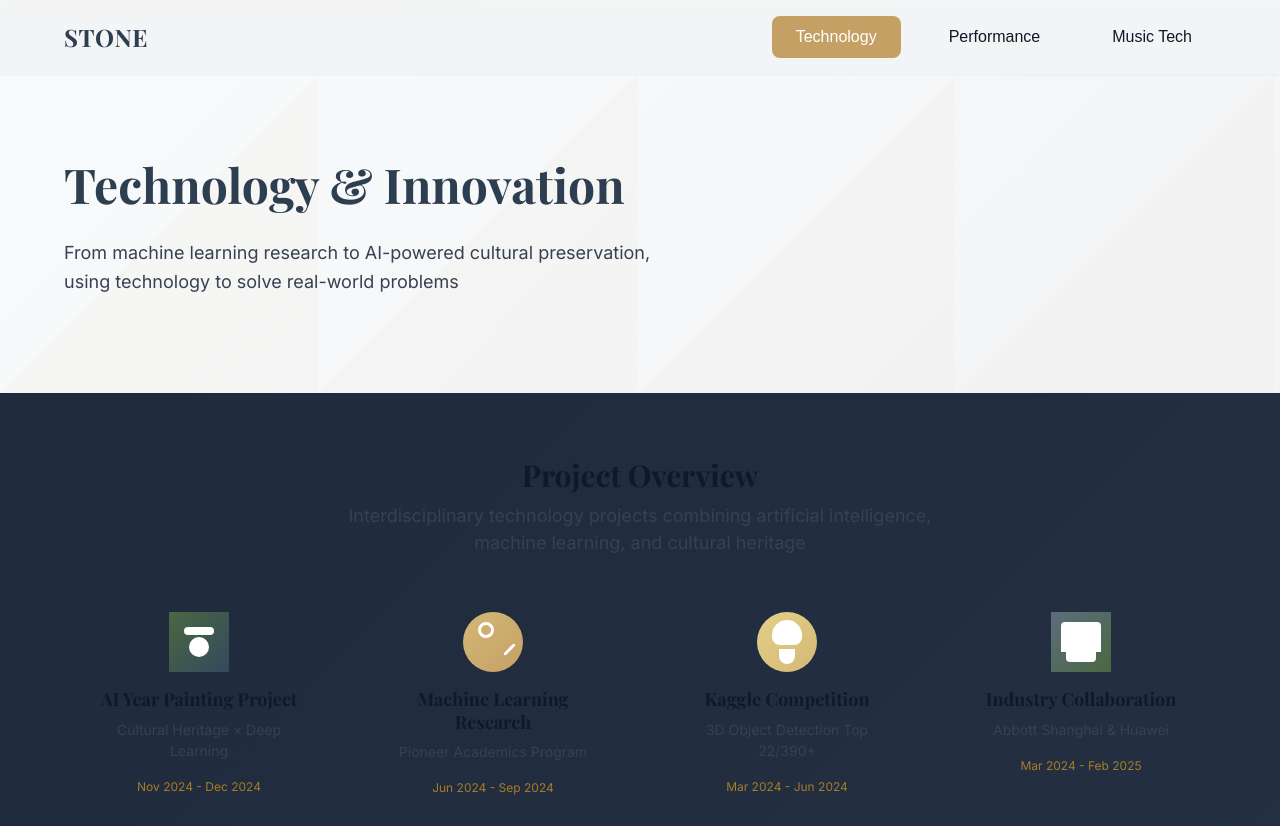
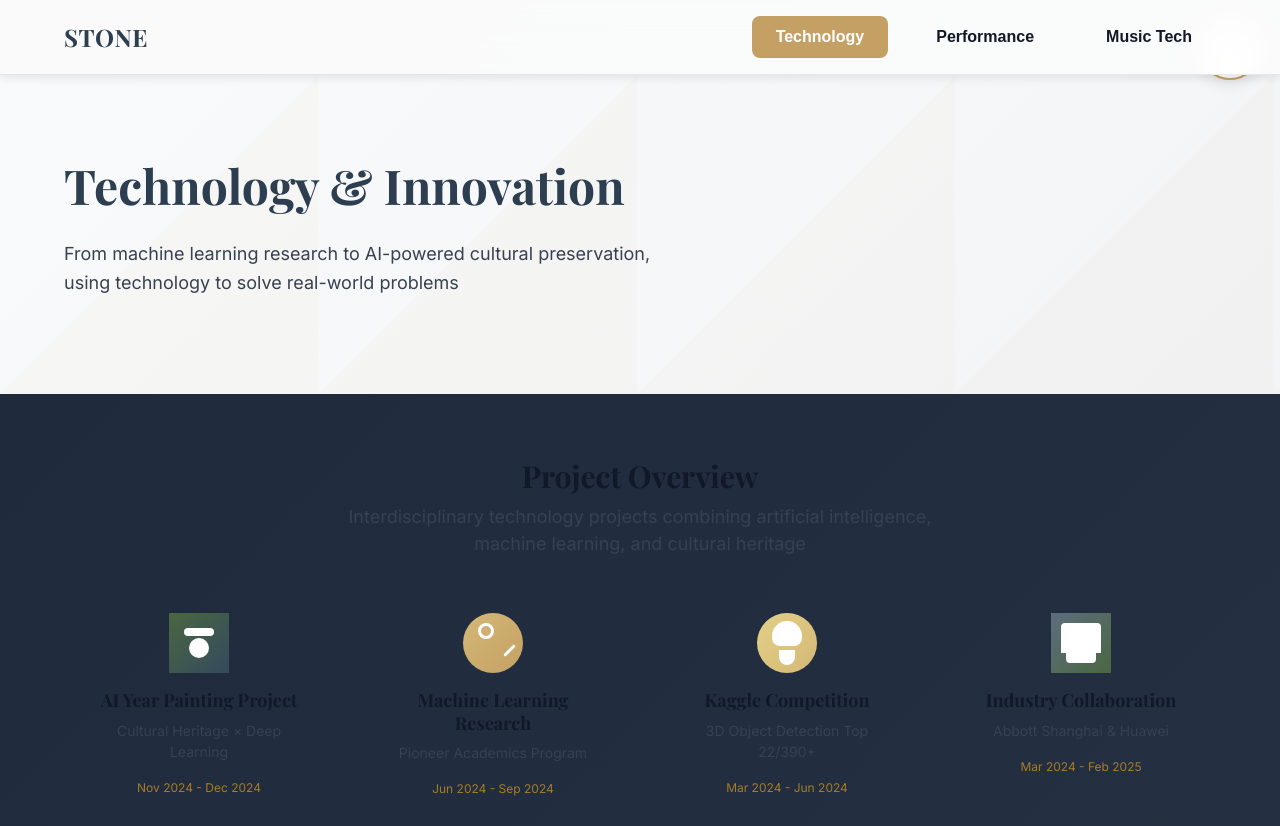
Before and after one commit to EddieSnapped/my-portfolio, a website built with Vite: page src/index.html in a window 1280 px wide. Shown: the top 826 px of the page. Built offline with nearby package versions, Linux system fonts and the light colour scheme.

Commit message:
Fix navigation UI and replace progress bar with percentage indicator

```diff
--- a/src/components/EffectsManager.js
+++ b/src/components/EffectsManager.js
@@ -144,22 +144,22 @@ export class EffectsManager {
 
   // 阅读进度指示器
   setupProgressIndicator() {
-    // 创建进度条元素
-    const progressBar = document.createElement('div')
-    progressBar.className = 'reading-progress'
-    progressBar.innerHTML = '<div class="reading-progress__bar"></div>'
-    document.body.prepend(progressBar)
+    // 创建进度圆形指示器元素
+    const progressIndicator = document.createElement('div')
+    progressIndicator.className = 'reading-progress'
+    progressIndicator.textContent = '0%'
+    document.body.appendChild(progressIndicator)
   }
 
   updateReadingProgress() {
-    const progressBar = document.querySelector('.reading-progress__bar')
-    if (!progressBar) return
+    const progressIndicator = document.querySelector('.reading-progress')
+    if (!progressIndicator) return
 
     const winScroll = document.body.scrollTop || document.documentElement.scrollTop
     const height = document.documentElement.scrollHeight - document.documentElement.clientHeight
     const scrolled = (winScroll / height) * 100
 
-    progressBar.style.width = Math.min(scrolled, 100) + '%'
+    progressIndicator.textContent = Math.round(Math.min(scrolled, 100)) + '%'
   }
 
   // 导航栏滚动动画
@@ -170,15 +170,8 @@ export class EffectsManager {
   handleNavigationScroll(scrollY) {
     if (!this.navigation) return
 
-    const scrollThreshold = 100
-
-    if (scrollY > scrollThreshold && scrollY > this.lastScrollY) {
-      // 向下滚动，隐藏导航栏
-      this.navigation.classList.add('nav--hidden')
-    } else if (scrollY <= scrollThreshold || scrollY < this.lastScrollY) {
-      // 向上滚动或在顶部，显示导航栏
-      this.navigation.classList.remove('nav--hidden')
-    }
+    // 导航栏始终显示，不进行隐藏操作
+    this.navigation.classList.remove('nav--hidden')
   }
 
   // 动画入场设置
--- a/src/styles/components.css
+++ b/src/styles/components.css
@@ -1,13 +1,14 @@
 /* Navigation Component */
 .nav {
-  background: rgba(255, 255, 255, 0.95);
-  backdrop-filter: blur(10px);
+  background: rgba(255, 255, 255, 0.98);
+  backdrop-filter: blur(15px);
   padding: var(--space-4) 0;
   position: sticky;
   top: 0;
   z-index: var(--z-sticky);
-  box-shadow: var(--shadow-sm);
+  box-shadow: 0 2px 10px rgba(0, 0, 0, 0.1);
   transition: all var(--transition-normal);
+  border-bottom: 1px solid rgba(0, 0, 0, 0.08);
 }
 
 .nav__container {
@@ -34,7 +35,7 @@
   border: none;
   padding: var(--space-3) var(--space-6);
   font-size: var(--font-size-base);
-  font-weight: 500;
+  font-weight: 600;
   color: var(--text-primary);
   cursor: pointer;
   border-radius: var(--border-radius-lg);
--- a/src/styles/effects.css
+++ b/src/styles/effects.css
@@ -3,20 +3,24 @@
 /* 阅读进度指示器 */
 .reading-progress {
   position: fixed;
-  top: 0;
-  left: 0;
-  width: 100%;
-  height: 3px;
-  background: rgba(255, 255, 255, 0.1);
+  top: 20px;
+  right: 20px;
+  width: 60px;
+  height: 60px;
+  background: rgba(255, 255, 255, 0.95);
+  border: 2px solid var(--accent-700);
+  border-radius: 50%;
+  display: flex;
+  align-items: center;
+  justify-content: center;
   z-index: 1000;
   pointer-events: none;
-}
-
-.reading-progress__bar {
-  height: 100%;
-  background: linear-gradient(90deg, var(--accent-500), var(--accent-700));
-  width: 0%;
-  transition: width 0.3s ease;
+  box-shadow: 0 4px 15px rgba(0, 0, 0, 0.1);
+  backdrop-filter: blur(10px);
+  font-weight: 600;
+  font-size: 14px;
+  color: var(--accent-800);
+  transition: all 0.3s ease;
 }
 
 /* 导航栏滚动隐藏 */
```
